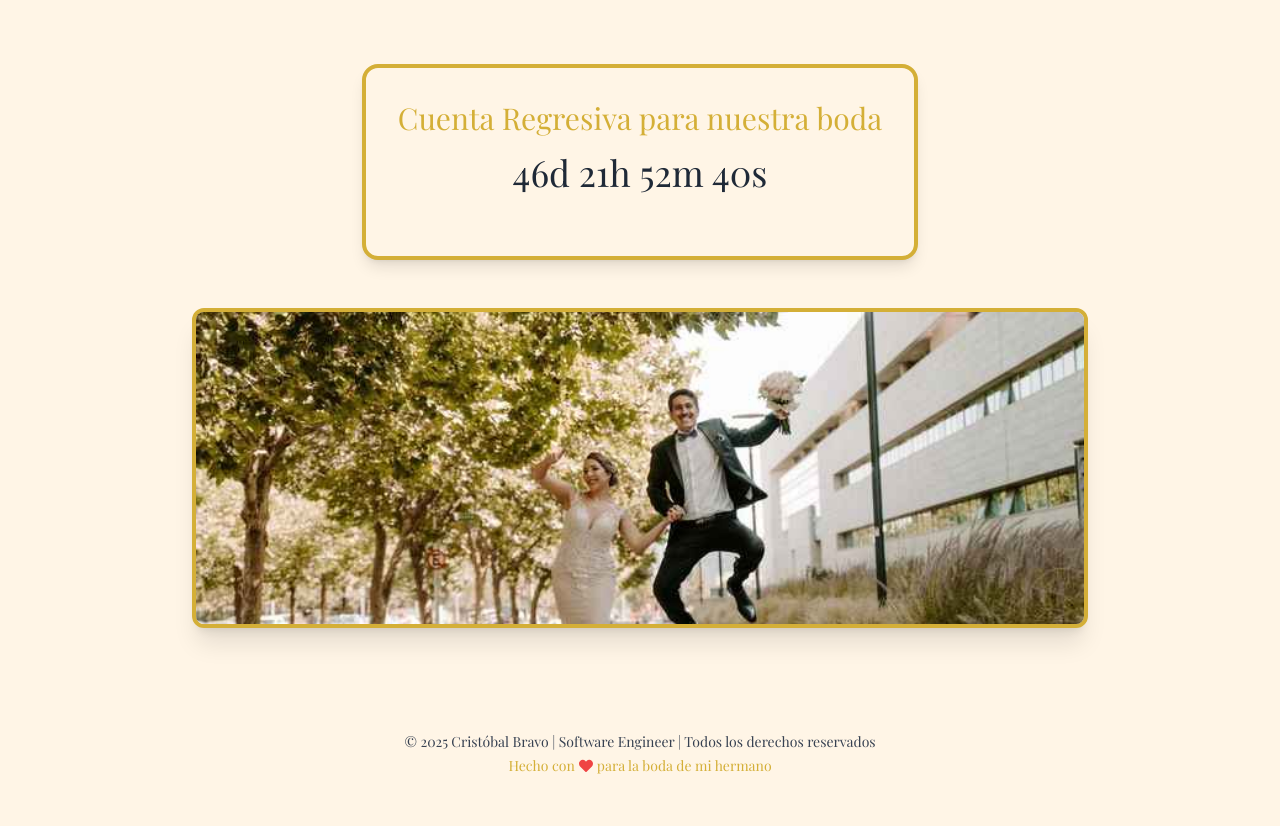
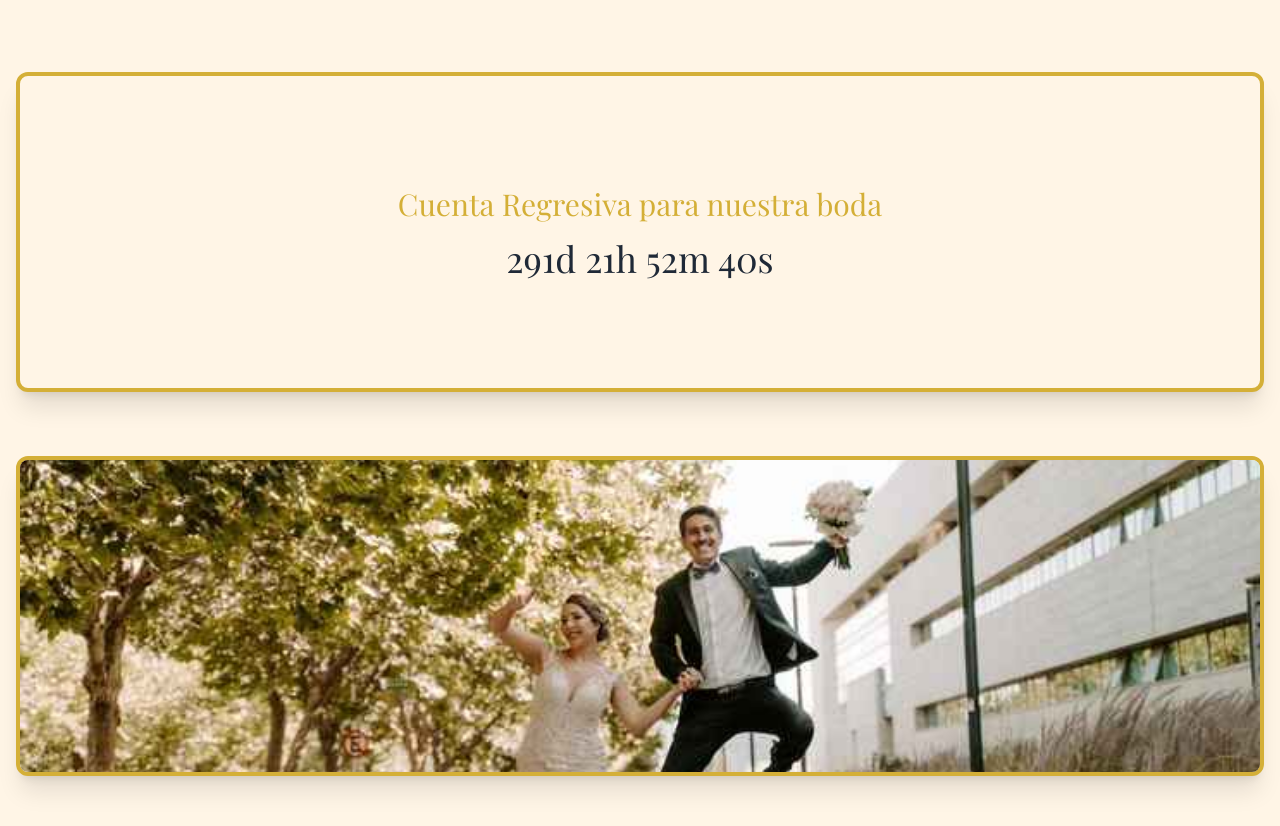
Before and after one commit to cbravoch/weeding-web, a Next.js app: page / in a window 1280 px wide. Shown: the top 826 px of the page. Before the commit the page ends 800 px from the top, so only its background shows below. Built offline with nearby package versions, Linux system fonts and the light colour scheme.

Commit message:
Agrega el componente Location en la página principal, ajusta el diseño del componente Carousel y actualiza la fecha en el componente Countdown.

```diff
--- a/src/app/page.tsx
+++ b/src/app/page.tsx
@@ -1,6 +1,7 @@
 import Carousel from "@/components/Carousel";
 import Countdown from "@/components/Countdown";
 import Footer from "@/components/Footer";
+import Location from "@/components/location";
 
 export default function Home() {
   return (
@@ -8,6 +9,7 @@ export default function Home() {
       <main className="flex-grow flex flex-col items-center justify-center py-10 px-4">
         <Countdown />
         <Carousel />
+        <Location />
       </main>
       <Footer />
     </div>
--- a/src/components/Carousel.tsx
+++ b/src/components/Carousel.tsx
@@ -1,7 +1,7 @@
 export default function Carousel() {
   return (
-    <div className="w-full max-w-4xl mx-auto my-8">
-      <div className="relative w-full h-80 overflow-hidden rounded-xl border-4 border-dorado bg-crema shadow-xl">
+    <div className="w-full mx-auto my-4 md:my-8">
+      <div className="relative w-full h-40 md:h-80 overflow-hidden rounded-xl border-4 border-dorado bg-crema shadow-xl">
         <img
           src="/photos/photo1.jpg"
           className="w-full h-full object-cover"
--- a/src/components/Countdown.tsx
+++ b/src/components/Countdown.tsx
@@ -2,7 +2,7 @@
 
 import { useState, useEffect } from 'react';
 
-const weddingDate = new Date('2025-06-21T18:00:00');
+const weddingDate = new Date('2026-02-21T18:00:00');
 
 const Countdown = () => {
     const [timeLeft, setTimeLeft] = useState('');
@@ -24,9 +24,11 @@ const Countdown = () => {
     }, []);
 
     return (
-        <div className="text-center border-4 border-dorado rounded-2xl p-8 m-4 bg-crema shadow-lg">
-            <h1 className="text-3xl font-elegant text-dorado mb-4">Cuenta Regresiva para nuestra boda</h1>
-            <p className="text-4xl font-elegant text-gray-800 mb-8">{timeLeft}</p>
+        <div className="w-full mx-auto my-4 md:my-8">
+            <div className="border-4 border-dorado rounded-xl p-4 md:p-8 bg-crema shadow-xl h-40 md:h-80 flex flex-col items-center justify-center">
+                <h1 className="text-xl md:text-3xl font-elegant text-dorado mb-2 md:mb-4">Cuenta Regresiva para nuestra boda</h1>
+                <p className="text-2xl md:text-4xl font-elegant text-gray-800">{timeLeft}</p>
+            </div>
         </div>
     );
 };
--- /dev/null
+++ b/src/components/Location.tsx
@@ -0,0 +1,20 @@
+export default function Location() {
+  return (
+    <div className="w-full mx-auto my-4 md:my-8 px-2 md:px-4">
+      <div className="w-full h-[300px] md:h-[600px] relative">
+        <div className="absolute inset-0 border-4 border-dorado rounded-xl shadow-xl"></div>
+        <div className="absolute inset-0 m-1 rounded-lg overflow-hidden">
+          <iframe
+            src="https://www.google.com/maps/embed?pb=!1m18!1m12!1m3!1d4526.342883951822!2d-72.00559980914022!3d-36.65988607903128!2m3!1f0!2f0!3f0!3m2!1i1024!2i768!4f13.1!3m3!1m2!1s0x96692902df75e1ed%3A0x9ddbe9434d6166a1!2sPetBlu%20Hotel%20Canino!5e0!3m2!1ses!2scl!4v1746479714236!5m2!1ses!2scl"
+            width="100%"
+            height="100%"
+            style={{ border: 0 }}
+            title="Ubicación del evento"
+            loading="lazy"
+            referrerPolicy="no-referrer-when-downgrade"
+          ></iframe>
+        </div>
+      </div>
+    </div>
+  );
+}
```
